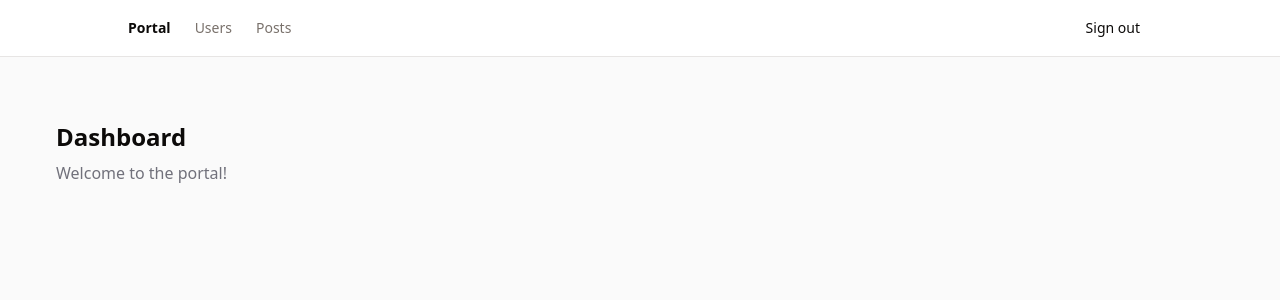
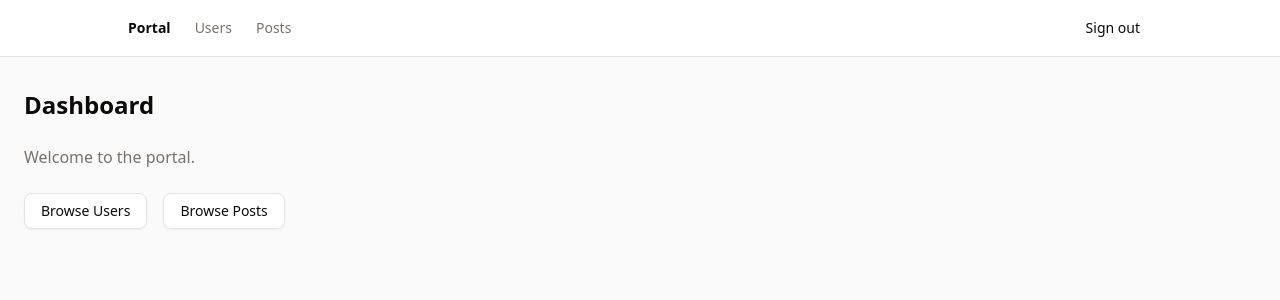
Before and after one commit to LuigiEspinosa/Fullstack-Challenge, a Next.js app in the folder frontend/: page /dashboard in a window 1280 px wide. Shown: the top 300 px of the page. Built offline with nearby package versions, Linux system fonts and the light colour scheme; no server answers.

Commit message:
feat(frontend): Add dashboard navigation buttons.

```diff
--- a/frontend/app/(app)/dashboard/page.tsx
+++ b/frontend/app/(app)/dashboard/page.tsx
@@ -1,8 +1,19 @@
+import Link from "next/link";
+import { Button } from "@/components/ui/button";
+
 export default function DashboardPage() {
   return (
-    <main className="p-8">
-      <h1 className="text-2xl font-semibold">Dashboard</h1>
-      <p className="mt-2 text-zinc-500">Welcome to the portal!</p>
-    </main>
-  )
+    <div className="space-y-6">
+      <h1 className="text-2xl font-bold">Dashboard</h1>
+      <p className="text-muted-foreground">Welcome to the portal.</p>
+      <div className="flex gap-4">
+        <Button asChild variant="outline">
+          <Link href="/users">Browse Users</Link>
+        </Button>
+        <Button asChild variant="outline">
+          <Link href="/posts">Browse Posts</Link>
+        </Button>
+      </div>
+    </div>
+  );
 }
```
